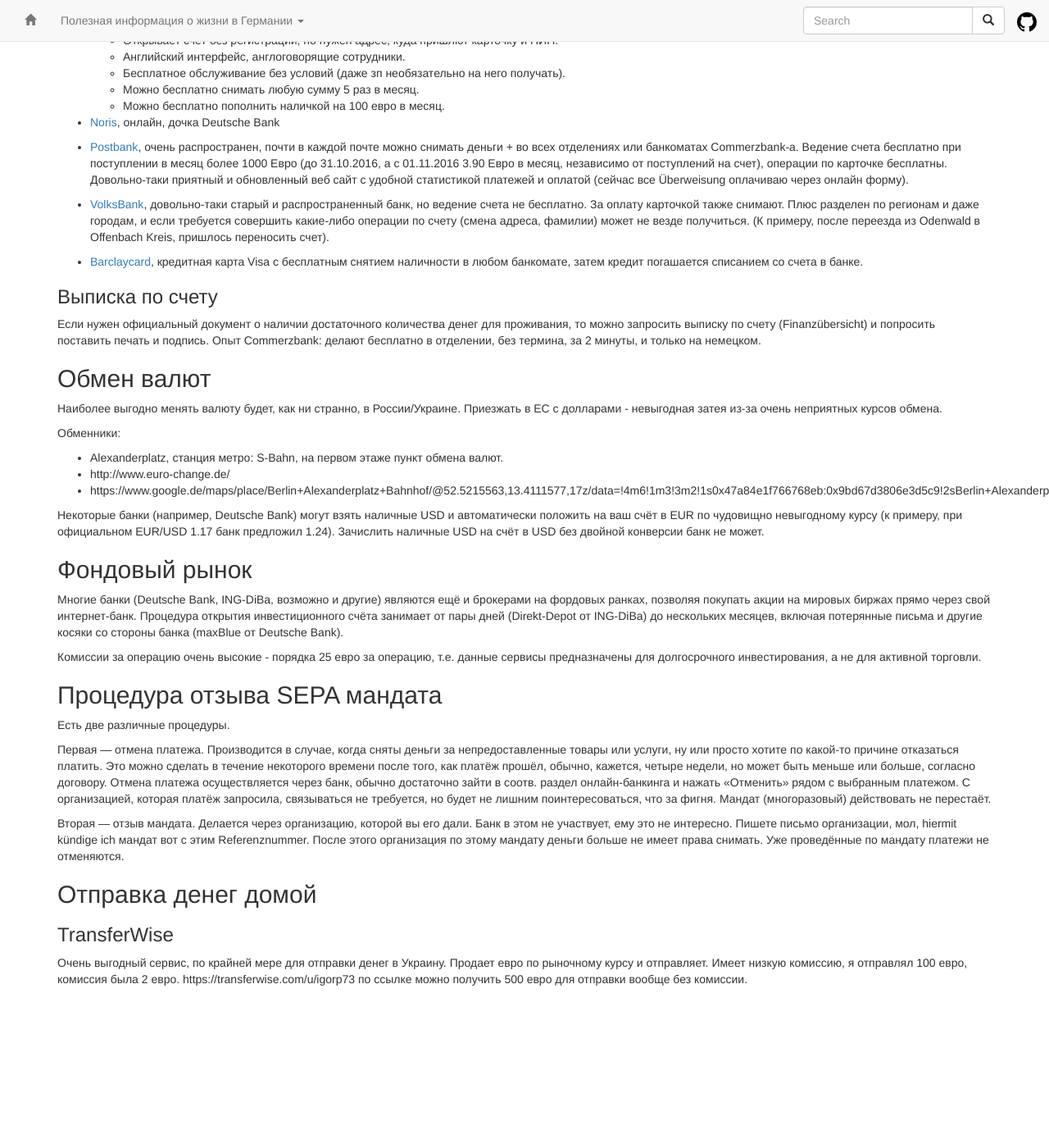
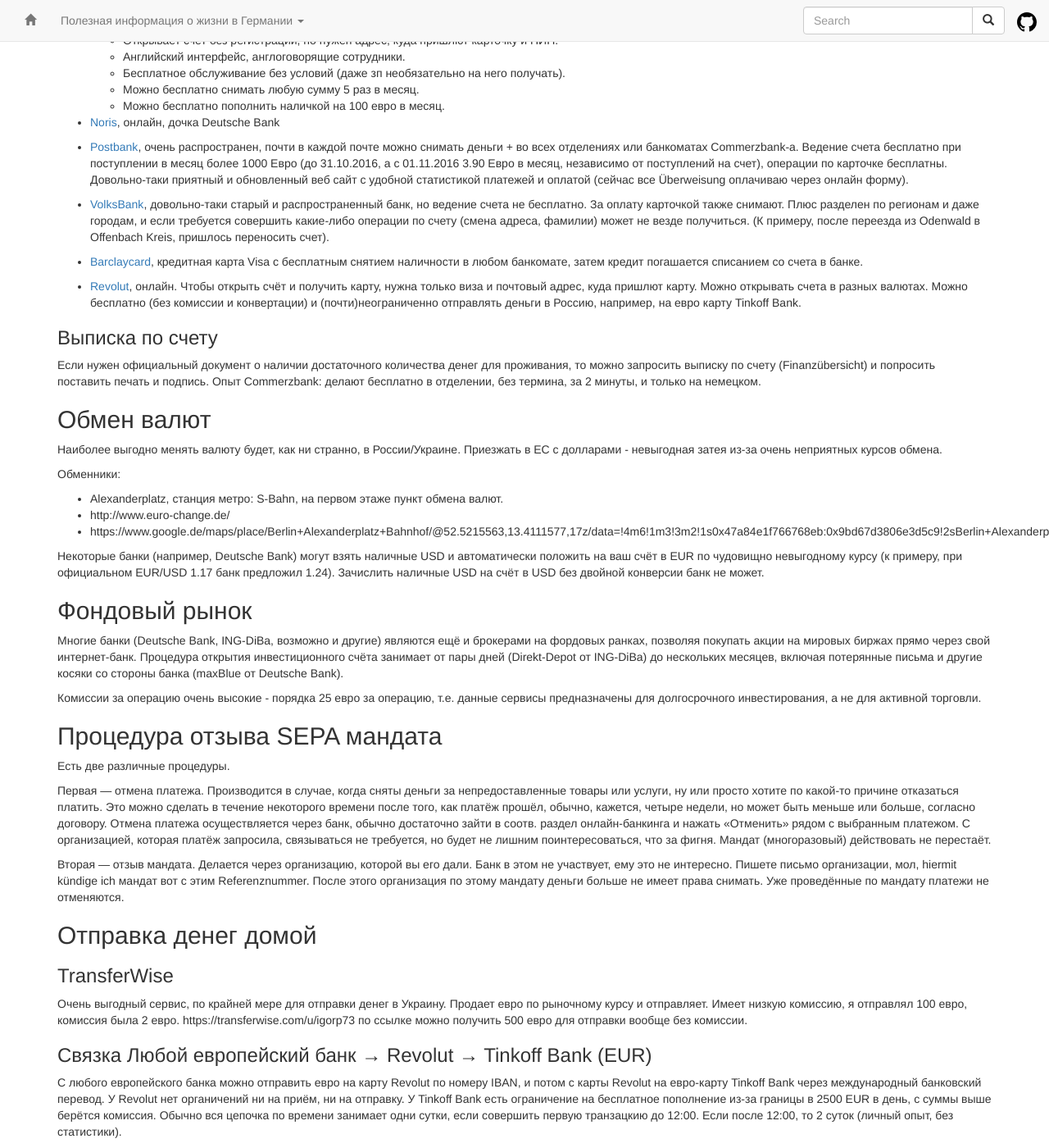
Before and after one commit to ru-de/faq, a Jekyll site: the page built from pages/Финансы и Банки.md, in a window 1280 px wide and 1400 px high, scrolled down 2216 px. Shown: the whole window at 82% size. Built offline with Jekyll 4.4.1, drawn with Linux system fonts in a browser that asks for light colours; nearby versions of some CDN libraries; before the commit the page ends 3430 px from its top, so only the background shows below that.

Commit message:
Travis #1211: sync github pages

```diff
--- a/pages/Финансы и Банки.md
+++ b/pages/Финансы и Банки.md
@@ -113,6 +113,8 @@ layout: default
 
 - [Barclaycard](https://www.barclaycard.de/), кредитная карта Visa с бесплатным снятием наличности в любом банкомате, затем кредит погашается списанием со счета в банке.
 
+- [Revolut](https://www.revolut.com/), онлайн. Чтобы открыть счёт и получить карту, нужна только виза и почтовый адрес, куда пришлют карту. Можно открывать счета в разных валютах. Можно бесплатно (без комиссии и конвертации) и (почти)неограниченно отправлять деньги в Россию, например, на евро карту Tinkoff Bank.
+
 ### Выписка по счету
 Если нужен официальный документ о наличии достаточного количества денег для проживания, то можно запросить выписку по счету (Finanzübersicht) и попросить поставить печать и подпись.
 Опыт Commerzbank: делают бесплатно в отделении, без термина, за 2 минуты, и только на немецком.
@@ -143,3 +145,9 @@ layout: default
 ## Отправка денег домой
 ### TransferWise
 Очень выгодный сервис, по крайней мере для отправки денег в Украину. Продает евро по рыночному курсу и отправляет. Имеет низкую комиссию, я отправлял 100 евро, комиссия была 2 евро. https://transferwise.com/u/igorp73 по ссылке можно получить 500 евро для отправки вообще без комиссии.
+
+### Связка Любой европейский банк → Revolut → Tinkoff Bank (EUR)
+С любого европейского банка можно отправить евро на карту Revolut по номеру IBAN, и потом с карты Revolut на евро-карту Tinkoff Bank через международный банковский перевод.
+У Revolut нет органичений ни на приём, ни на отправку.
+У Tinkoff Bank есть ограничение на бесплатное пополнение из-за границы в 2500 EUR в день, с суммы выше берётся комиссия.
+Обычно вся цепочка по времени занимает одни сутки, если совершить первую транзацкию до 12:00. Если после 12:00, то 2 суток (личный опыт, без статистики).
```
Also changed, not shown: pages/Регистрация места жительства.md (+1 -1 lines).
